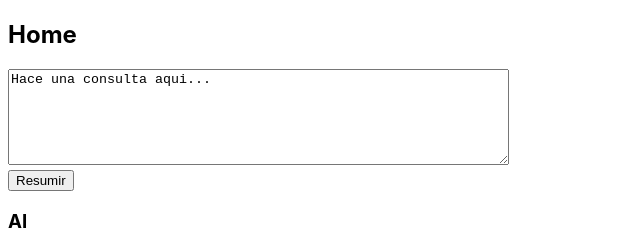
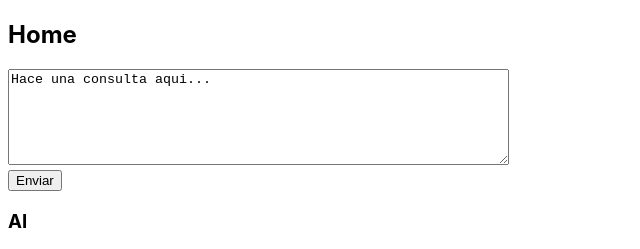
Before and after one commit to jviglio/club-ui, an Angular app: page /home in a window 1280 px wide. Shown: the top 249 px of the page, without its empty margins (0-640 px from the left). Built offline with nearby package versions, Linux system fonts and the light colour scheme.

Commit message:
Call 8n8 API

```diff
--- /dev/null
+++ b/src/app/core/webhooks/ecommerce-webhook.service.ts
@@ -0,0 +1,27 @@
+import { HttpClient } from '@angular/common/http';
+import { Injectable } from '@angular/core';
+import { environment } from '../../../environments/environment';
+
+export interface EcommerceWebhookRequest {
+  message: string;
+  timestamp: string;
+  messageId: string;
+  metadata: {
+    website: string;
+    source: string;
+    pageUrl: string;
+    sessionId: string;
+    messageCount: number;
+  };
+}
+
+@Injectable({ providedIn: 'root' })
+export class EcommerceWebhookService {
+  private readonly url = `${environment.apiUrl}/api/webhooks/ecommerce`;
+
+  constructor(private http: HttpClient) {}
+
+  send(payload: EcommerceWebhookRequest) {
+    return this.http.post<{ ok: boolean }>(this.url, payload);
+  }
+}
--- a/src/app/features/home/home.html
+++ b/src/app/features/home/home.html
@@ -2,9 +2,14 @@
 
 <textarea [(ngModel)]="text" rows="6" cols="60"></textarea>
 <br />
-<button (click)="summarize()" [disabled]="loading">
-  {{ loading ? 'Resumiendo...' : 'Resumir' }}
+<!-- <button (click)="summarize()" [disabled]="loading">
+  {{ loading ? 'Consultando...' : 'Consultar' }}
+</button> -->
+
+<button (click)="summarizeWebhook()" [disabled]="loading">
+  Enviar
 </button>
+
 
 <p *ngIf="error" style="color:red">{{ error }}</p>
 
--- a/src/app/features/home/home.ts
+++ b/src/app/features/home/home.ts
@@ -3,6 +3,7 @@ import { CommonModule } from '@angular/common';
 import { AiService } from '../../core/ai/ai.service';
 import { FormsModule } from '@angular/forms';
 import { ChangeDetectorRef } from '@angular/core';
+import { EcommerceWebhookService } from '../../core/webhooks/ecommerce-webhook.service';
 
 @Component({
   selector: 'app-home',
@@ -16,25 +17,67 @@ export class HomeComponent {
   loading = false;
   error = '';
 
-  constructor(private ai: AiService, private cdr: ChangeDetectorRef) {}
+  constructor(private ai: AiService, private webhook: EcommerceWebhookService, private cdr: ChangeDetectorRef) {}
 
-  summarize(): void {
+  summarizeWebhook(): void {
   this.loading = true;
   this.error = '';
   this.summary = '';
 
-    this.ai.summarize(this.text).subscribe({
+  const payload = {
+    message: this.text,
+    timestamp: new Date().toISOString(),
+    messageId: `msg_${Date.now()}`,
+    metadata: {
+      website: 'JP Tech - Desarrollo de IA',
+      source: 'Home Chat',
+      pageUrl: window.location.href,
+      sessionId: 'session_home',
+      messageCount: 1
+    }
+  };
+
+  this.webhook.send(payload).subscribe({
     next: (res) => {
       this.loading = false;
-        this.summary = res.summary;
-        console.log(this.summary);
+
+      const reply = (res as any).reply;
+
+      try {
+        const parsed = JSON.parse(reply);
+        this.summary = parsed.output ?? reply;
+      } catch {
+        this.summary = reply;
+      }
+
       this.cdr.detectChanges();
     },
     error: (e) => {
       this.loading = false;
-        this.error = e?.error ?? 'Falló la llamada';
+      this.error = e?.error ?? 'Falló la llamada al webhook';
       this.cdr.detectChanges();
     }
   });
 }
+
+
+  // summarize(): void {
+  //   this.loading = true;
+  //   this.error = '';
+  //   this.summary = '';
+
+  //   this.ai.summarize(this.text).subscribe({
+  //     next: (res) => {
+  //       this.loading = false;
+  //       this.summary = res.summary;
+  //       console.log(this.summary);
+  //       this.cdr.detectChanges();
+  //     },
+  //     error: (e) => {
+  //       this.loading = false;
+  //       this.error = e?.error ?? 'Falló la llamada';
+  //       this.cdr.detectChanges();
+  //     }
+  //   });
+  // }
 }
```
Lines whose indentation alone changed are shown as unchanged.
